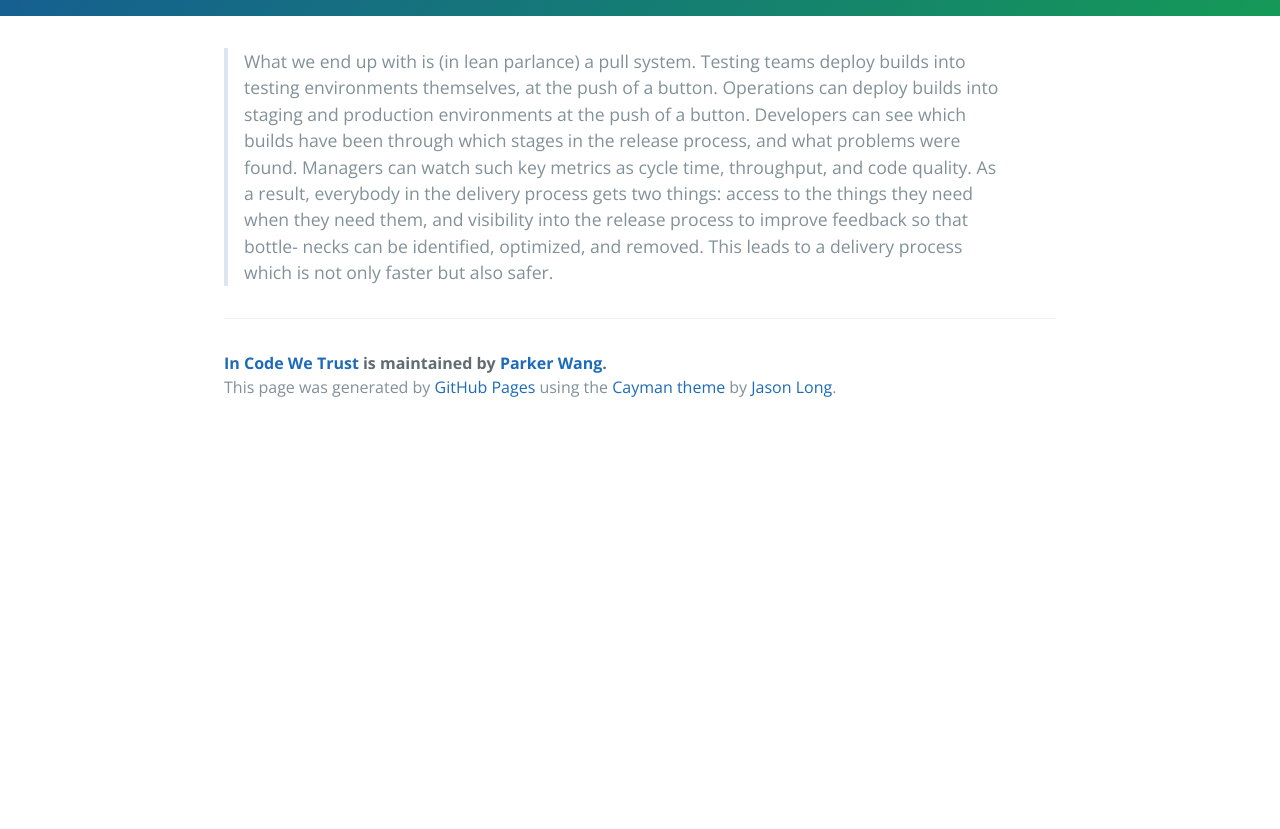
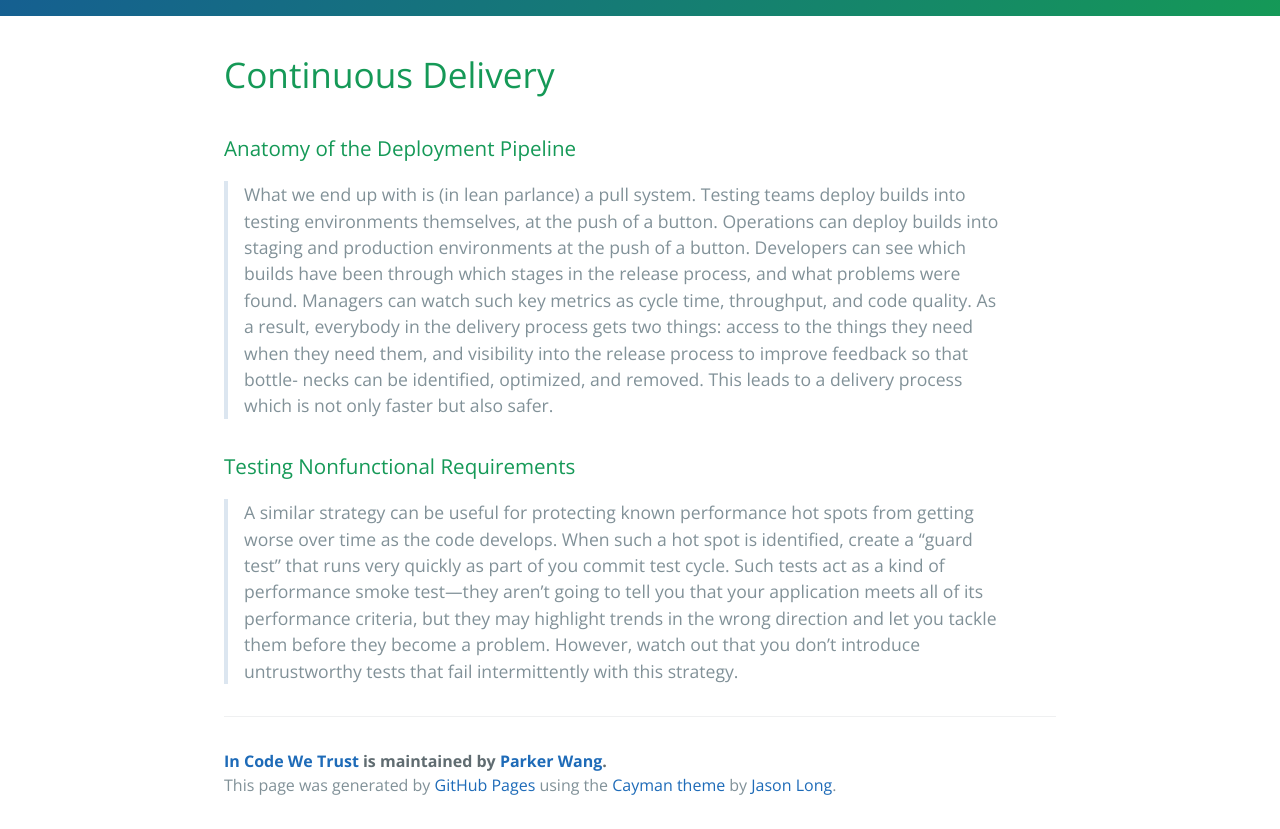
Before and after one commit to parkerwy/parkerwy.github.io, a Jekyll site: the page built from _posts/2016-09-03-continuous-delivery-notes.markdown, in a window 1280 px wide. Shown: the part 320-1149 px from the top of the page. Built offline with Jekyll 4.4.1, drawn with Linux system fonts in a browser that asks for light colours; before the commit the page ends 900 px from its top, so only the background shows below that.

Commit message:
Update 2016-09-03-continuous-delivery-notes.markdown

```diff
--- a/_posts/2016-09-03-continuous-delivery-notes.markdown
+++ b/_posts/2016-09-03-continuous-delivery-notes.markdown
@@ -4,6 +4,10 @@ title:  "Continuous Delivery - Notes"
 date:   2016-09-03
 categories: main
 ---
+
+# Continuous Delivery
+
+### Anatomy of the Deployment Pipeline
 
 > What we end up with is (in lean parlance) a pull system. Testing teams deploy
 > builds into testing environments themselves, at the push of a button. Operations
@@ -15,3 +19,14 @@ categories: main
 > them, and visibility into the release process to improve feedback so that bottle-
 > necks can be identified, optimized, and removed. This leads to a delivery process
 > which is not only faster but also safer.
+
+### Testing Nonfunctional Requirements
+
+>   A similar strategy can be useful for protecting known performance hot spots
+> from getting worse over time as the code develops. When such a hot spot is
+> identified, create a “guard test” that runs very quickly as part of you commit test
+> cycle. Such tests act as a kind of performance smoke test—they aren’t going to
+> tell you that your application meets all of its performance criteria, but they may
+> highlight trends in the wrong direction and let you tackle them before they become
+> a problem. However, watch out that you don’t introduce untrustworthy tests
+> that fail intermittently with this strategy.
```
